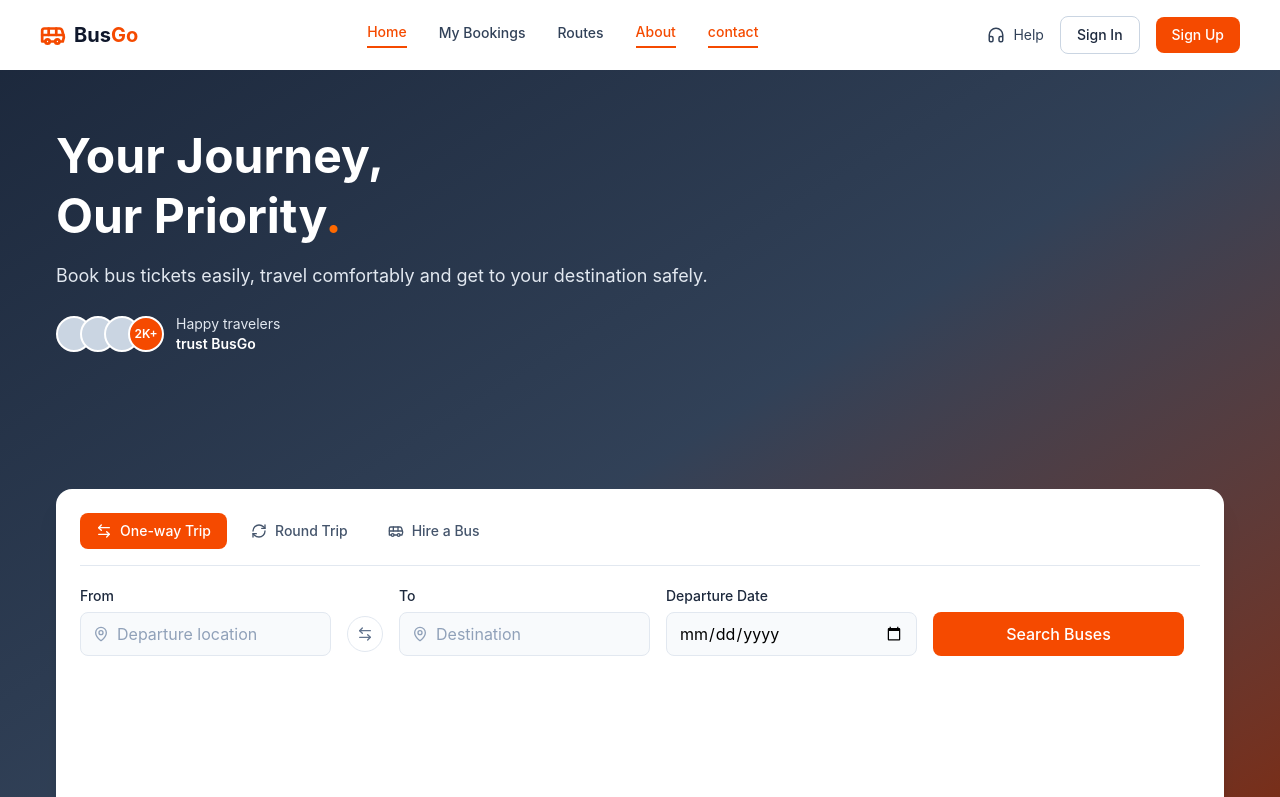
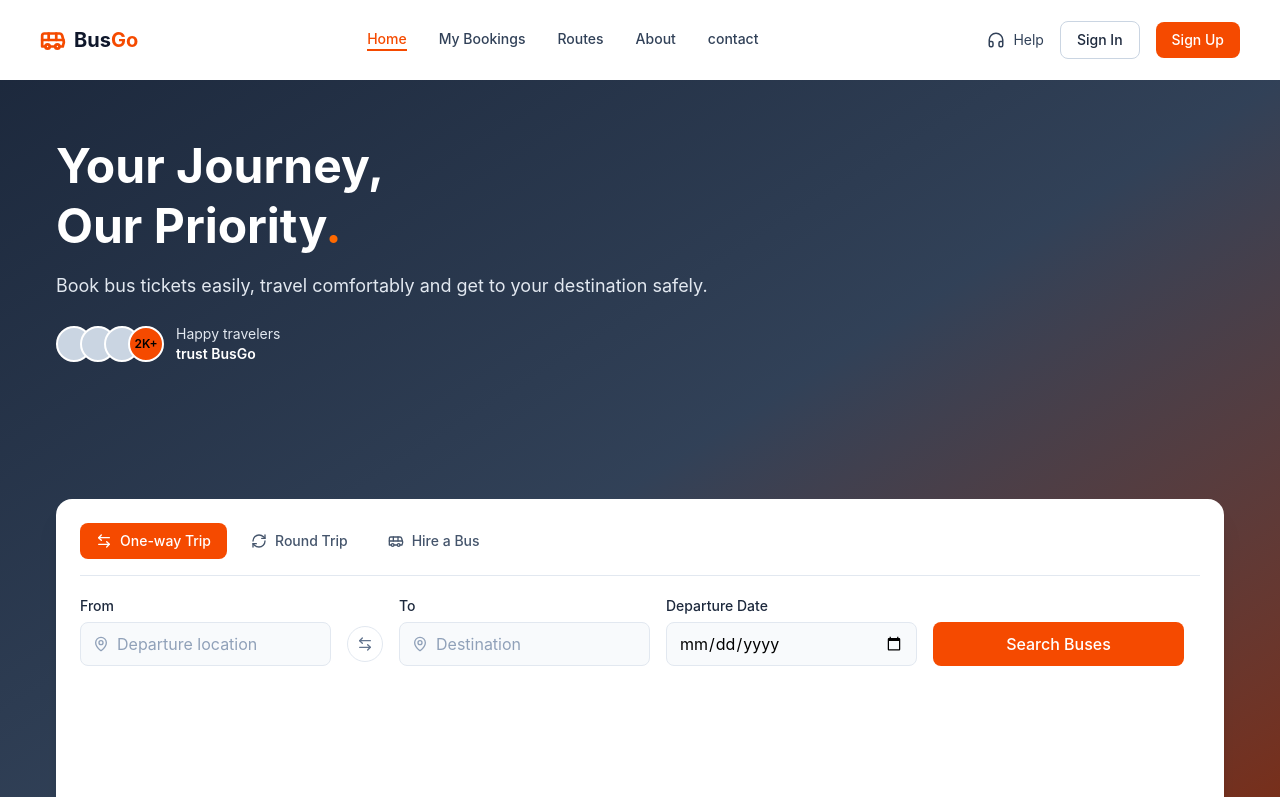
Before and after one commit to DanielApple05/Bus-Go, a React app in the folder frontend/: page / in a window 1280 px wide. Shown: the top 797 px of the page. Built offline with nearby package versions, Linux system fonts and the light colour scheme; the HTML template or start-up script is replaced by a standard one.

Commit message:
Update dependencies and enhance UI components: add @paystack/inline-js, adjust Hero and Navbar styles, and improve BusCardSkeleton structure

```diff
--- a/frontend/src/components/Hero.jsx
+++ b/frontend/src/components/Hero.jsx
@@ -2,7 +2,7 @@ import TripSearchForm from './tripSearchForm';
 
 const Hero = ({ onSearch }) => {
   return (
-    <section className="relative bg-linear-to-br from-slate-800 via-slate-700 to-orange-900 p-14 overflow-hidden h-screen grid ">
+    <section className=" h-screen mt-20 relative bg-linear-to-br from-slate-800 via-slate-700 to-orange-900 p-14 overflow-hidden grid ">
       <div className="relative max-w-2xl">
         <h1 className="text-5xl font-bold text-white leading-tight">
           Your Journey,<br />Our Priority<span className="text-orange-500">.</span>
@@ -16,7 +16,7 @@ const Hero = ({ onSearch }) => {
             {[1, 2, 3].map((n) => (
               <div key={n} className="w-9 h-9 rounded-full bg-slate-300 border-2 border-white" />
             ))}
-            <div className="w-9 h-9 rounded-full bg-orange-600 border-2 border-white flex items-center justify-center text-white text-xs font-semibold">
+            <div className="w-9 h-9 rounded-full bg-orange-600 border-2 border-white flex items-center justify-center text-              white text-xs font-semibold">
               2K+
             </div>
           </div>
@@ -26,7 +26,7 @@ const Hero = ({ onSearch }) => {
         </div>
       </div>
       {/* Search card overlaps hero bottom */}
-        <TripSearchForm onSearch={onSearch} />
+      <TripSearchForm onSearch={onSearch} />
     </section>
   );
 }
--- a/frontend/src/components/busCardSkeleton.jsx
+++ b/frontend/src/components/busCardSkeleton.jsx
@@ -5,7 +5,6 @@ const BusCardSkeleton = () => {
         <div className="flex items-center gap-4 p-4 rounded-xl border border-slate-200 animate-pulse">
           {/* Bus Image */}
           <div className="w-28 h-20 rounded-lg bg-slate-200 shrink-0" />
-
           {/* Bus Details */}
           <div className="flex-1">
             <div className="h-5 w-32 bg-slate-200 rounded mb-3" />
@@ -19,7 +18,6 @@ const BusCardSkeleton = () => {
 
             <div className="h-3 w-40 bg-slate-200 rounded" />
           </div>
-
           {/* Price & Button */}
           <div className="text-right shrink-0 flex flex-col items-end">
             <div className="h-5 w-20 bg-slate-200 rounded mb-2" />
--- a/frontend/src/components/navbar.jsx
+++ b/frontend/src/components/navbar.jsx
@@ -5,30 +5,29 @@ const navLinks = [
   { tab: 'Home', path: "/" },
   { tab: 'My Bookings', path: "/booking" },
   { tab: 'Routes', path: "/routes" },
-  { tab: 'About', path: "#" },
-  { tab: 'contact', path: "#" }
+  { tab: 'About', path: "/coming-soon" },
+  { tab: 'contact', path: "/coming-soon" }
 ];
 
 const NavBar = () => {
   return (
     <>
-      <header className="flex items-center justify-between px-10 py-4 bg-white">
+      <header className="flex items-center justify-between px-10 h-20 bg-white fixed z-30 w-full top-0  ">
         <div className="flex items-center gap-2">
           <Bus className="text-orange-600" size={26} strokeWidth={2.5} />
           <span className="text-xl font-bold text-slate-900">Bus<span className="text-orange-600">Go</span></span>
         </div>
 
-        <nav className="flex items-center gap-8">
-          {navLinks.map(({ tab, path}) => (
+        <nav className="flex gap-8  ">
+          {navLinks.map(({ tab, path }) => (
             <NavLink
               to={path}
               reloadDocument
               key={tab}
-              className={({ isActive }) => `text-sm font-medium pb-1 ${isActive
+              className={({ isActive }) => `text-sm font-medium ${isActive
                 ? 'text-orange-600 border-b-2 border-orange-600'
                 : 'text-slate-700 hover:text-orange-600'
-                }`}
-            >
+                }`} >
               {tab}
             </NavLink>
           ))}
@@ -39,7 +38,7 @@ const NavBar = () => {
             <Headphones size={18} />
             Help
           </button>
-          <button className="px-4 py-2 text-sm font-medium border border-slate-300 rounded-lg text-slate-800 hover:border-orange-600 hover:text-orange-600">
+          <button className="px-4 py-2 text-sm font-medium border border-slate-300 rounded-lg text-slate-800 hover:border orange-600 hover:text-orange-600">
             Sign In
           </button>
           <button className="px-4 py-2 text-sm font-medium bg-orange-600 text-white rounded-lg hover:bg-orange-700">
--- a/frontend/src/pages/routes.jsx
+++ b/frontend/src/pages/routes.jsx
@@ -57,7 +57,7 @@ const Buses = () => {
   return (
     <div>
       <Navbar />
-      <section className="text-center py-14 px-6 bg-slate-50">
+      <section className="text-center py-14 px-6 bg-slate-50 mt-20">
         <h1 className="text-4xl font-bold text-slate-900">Our Routes</h1>
         <p className="text-slate-500 mt-2">Travel to your favorite destinations with ease</p>
 
```
Also changed, not shown: 2 other files (tests, documents, lock files or other folders).
